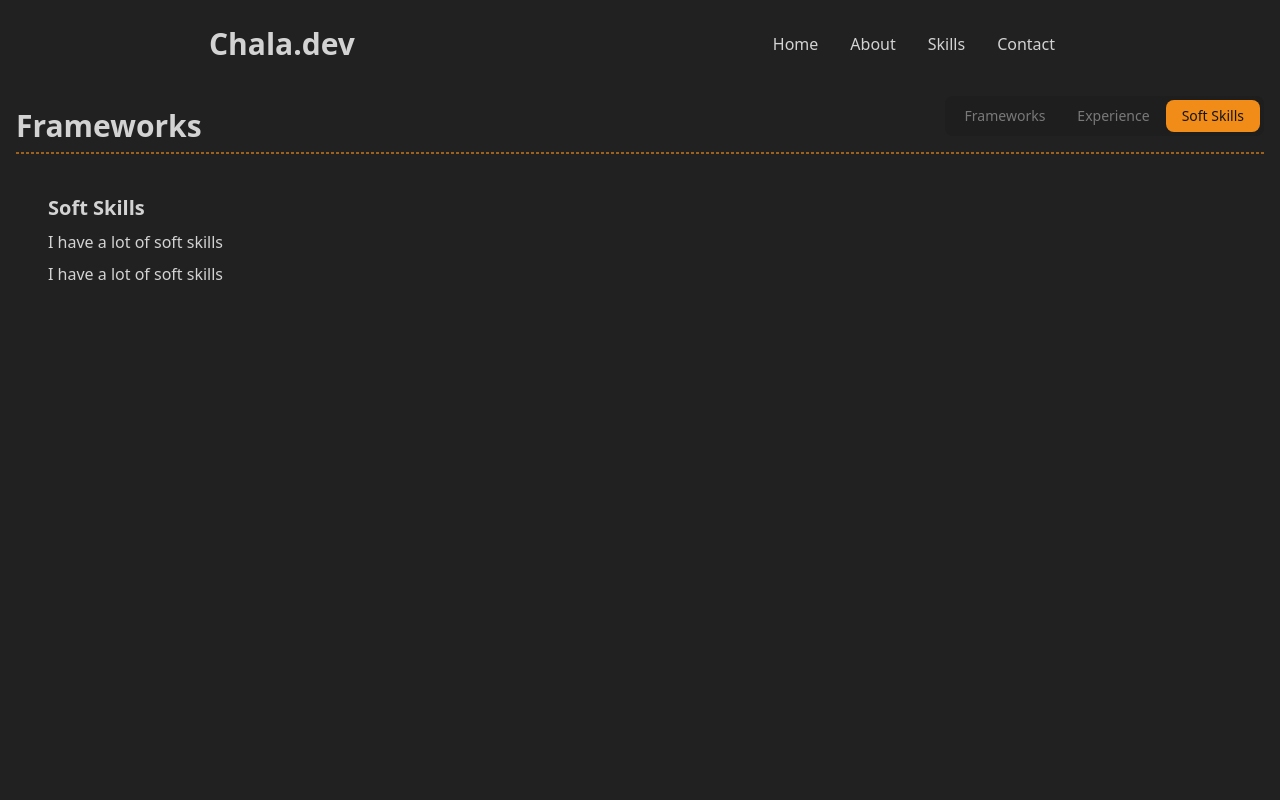
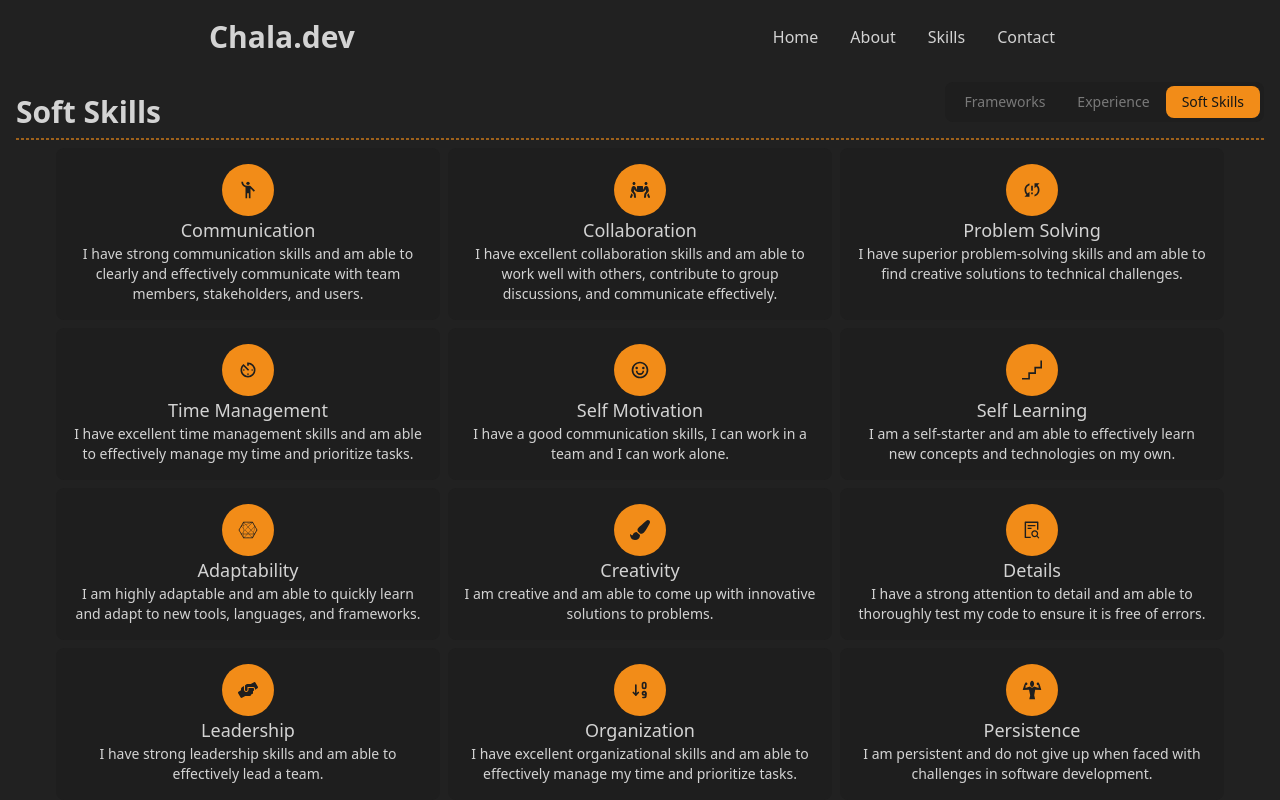
Before and after one commit to ichala/chala-portfolio, a React (Create React App) app: page /skills/soft in a window 1280 px wide. Built offline with nearby package versions, Linux system fonts and the light colour scheme.

Commit message:
Add skills page

```diff
--- a/src/pages/Skills/Soft/Soft.jsx
+++ b/src/pages/Skills/Soft/Soft.jsx
@@ -1,18 +1,119 @@
-import React from 'react';
+import { AiOutlineFileSearch } from 'react-icons/ai';
+import {
+  FaConnectdevelop, FaHandsHelping, FaPaintBrush, FaPeopleCarry,
+} from 'react-icons/fa';
+import { MdAvTimer, MdEmojiPeople, MdOutlineSyncProblem } from 'react-icons/md';
+import { RiEmotionHappyLine } from 'react-icons/ri';
+import { SiFuturelearn } from 'react-icons/si';
+import { TbSortAscendingNumbers } from 'react-icons/tb';
+import { GiStrong } from 'react-icons/gi';
+import { useOutletContext } from 'react-router-dom';
+import { useEffect } from 'react';
+import { motion } from 'framer-motion';
 
-const Soft = () => (
-  <div className="flex flex-wrap gap-2">
-    {/* daisyUi Card */}
-    <div className="card w-full">
-      <div className="card-body">
-        <h2 className="card-title">Soft Skills</h2>
-        <p className="card-subtitle">I have a lot of soft skills</p>
-        <p className="card-text">
-          I have a lot of soft skills
-        </p>
-      </div>
+const SoftSkills = [
+  {
+    id: 1,
+    title: 'Communication',
+    description: 'I have strong communication skills and am able to clearly and effectively communicate with team members, stakeholders, and users.',
+    icon: <MdEmojiPeople size={20} />,
+  },
+  {
+    id: 2,
+    title: 'Collaboration',
+    description: 'I have excellent collaboration skills and am able to work well with others, contribute to group discussions, and communicate effectively.',
+    icon: <FaPeopleCarry size={20} />,
+  },
+  {
+    id: 3,
+    title: 'Problem Solving',
+    description: 'I have superior problem-solving skills and am able to find creative solutions to technical challenges.',
+    icon: <MdOutlineSyncProblem size={20} />,
+  },
+  {
+    id: 4,
+    title: 'Time Management',
+    description: 'I have excellent time management skills and am able to effectively manage my time and prioritize tasks.',
+    icon: <MdAvTimer size={20} />,
+  },
+  {
+    id: 5,
+    title: 'Self Motivation',
+    description: 'I have a good communication skills, I can work in a team and I can work alone.',
+    icon: <RiEmotionHappyLine size={20} />,
+  },
+  {
+    id: 6,
+    title: 'Self Learning',
+    description: 'I am a self-starter and am able to effectively learn new concepts and technologies on my own.',
+    icon: <SiFuturelearn size={20} />,
+  },
+  {
+    id: 7,
+    icon: <FaConnectdevelop size={20} />,
+    title: 'Adaptability',
+    description: 'I am highly adaptable and am able to quickly learn and adapt to new tools, languages, and frameworks.',
+  },
+  {
+    id: 8,
+    title: 'Creativity',
+    icon: <FaPaintBrush size={20} />,
+    description: 'I am creative and am able to come up with innovative solutions to problems.',
+  },
+  {
+    id: 9,
+    title: 'Details',
+    icon: <AiOutlineFileSearch size={20} />,
+    description: 'I have a strong attention to detail and am able to thoroughly test my code to ensure it is free of errors.',
+  },
+  {
+    id: 10,
+    title: 'Leadership',
+    icon: <FaHandsHelping size={20} />,
+    description: 'I have strong leadership skills and am able to effectively lead a team.',
+  },
+  {
+    id: 11,
+    title: 'Organization',
+    icon: <TbSortAscendingNumbers size={20} />,
+    description: 'I have excellent organizational skills and am able to effectively manage my time and prioritize tasks.',
+  },
+  {
+    id: 12,
+    title: 'Persistence',
+    icon: <GiStrong size={20} />,
+    description: 'I am persistent and do not give up when faced with challenges in software development.',
+  },
+
+];
+
+const Soft = () => {
+  const { setTitle } = useOutletContext();
+  useEffect(() => {
+    setTitle('Soft Skills');
+  }, [setTitle]);
+  return (
+    <div className="flex flex-wrap justify-center gap-2">
+      {SoftSkills.map((skill) => (
+        <motion.div
+          initial={{ opacity: 0, x: 100 }}
+          animate={{ opacity: 1, x: 0, transition: { delay: 0.3 + (skill.id / 10) } }}
+          exit={{ opacity: 0, transition: { delay: 0.2 } }}
+          key={skill.id}
+          className="p-4 w-full max-w-sm bg-base-200 rounded-lg"
+        >
+          <div className="flex flex-col justify-center items-center">
+            <div className="bg-primary rounded-full p-4 flex justify-center items-center text-base-200">
+              {skill.icon}
+            </div>
+            <h2 className="text-lg">{skill.title}</h2>
+            <p className="text-sm text-center">{skill.description}</p>
+          </div>
+        </motion.div>
+      ))}
+
     </div>
-  </div>
-);
+  );
+};
 
 export default Soft;
```
